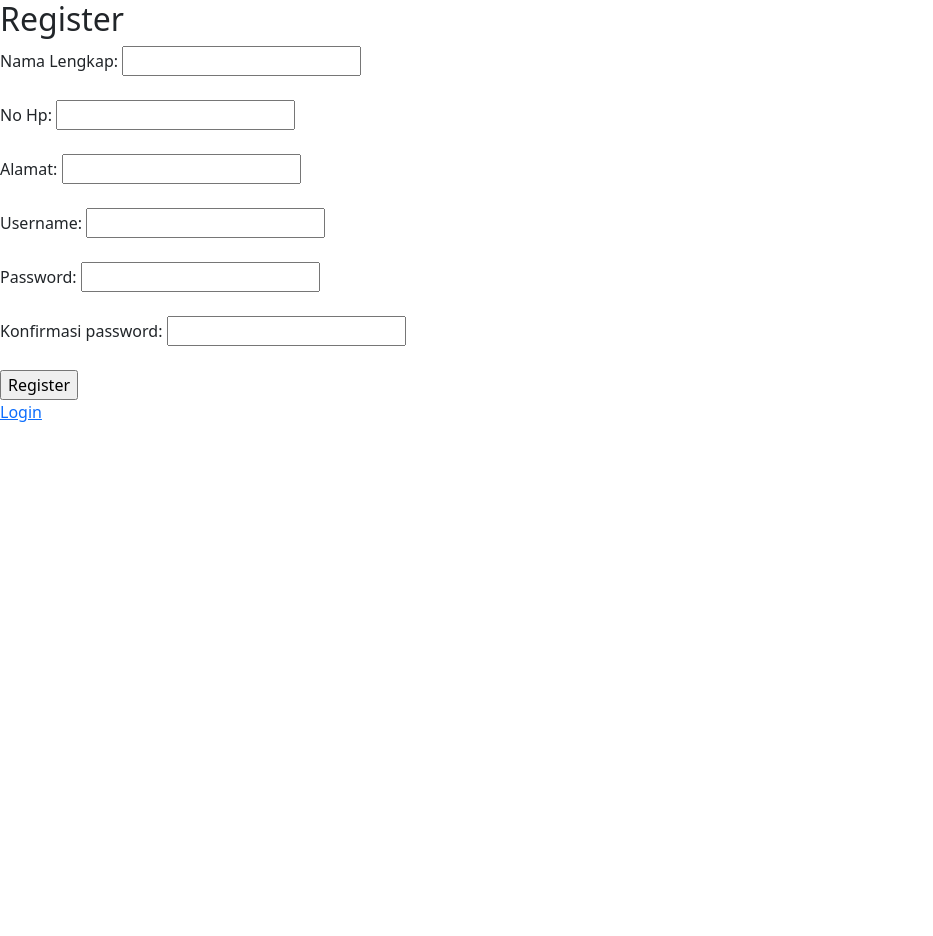
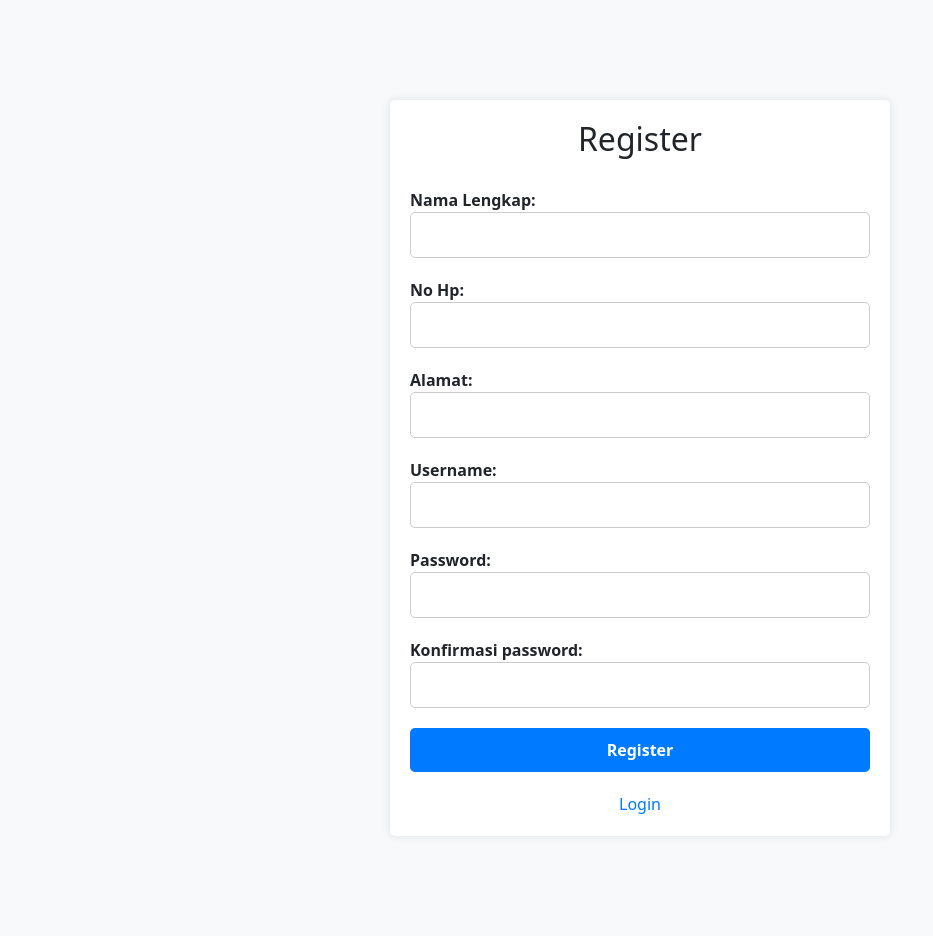
Before and after one commit to PBLHADAH/accounting_web, a PHP site: page /register.php in a window 1280 px wide. Shown: the whole page, without its empty margins (0-933 px from the left). Before the commit the page ends 422 px from the top, so only its background shows below. Run offline with PHP 8.4, Linux system fonts and the light colour scheme.

Commit message:
hanif update tampilan register

```diff
--- a/register.php
+++ b/register.php
@@ -3,27 +3,91 @@
 <head>
     <title>Registration Page</title>
     <link href="https://cdn.jsdelivr.net/npm/bootstrap@5.3.0-alpha3/dist/css/bootstrap.min.css" rel="stylesheet" integrity="sha384-KK94CHFLLe+nY2dmCWGMq91rCGa5gtU4mk92HdvYe+M/SXH301p5ILy+dN9+nJOZ" crossorigin="anonymous">
+    <style>
+        body {
+            background-color: #f8f9fa;
+        }
+
+        .container {
+            max-width: 500px;
+            margin: 100px auto;
+            padding: 20px;
+            background-color: #fff;
+            border-radius: 5px;
+            box-shadow: 0 0 10px rgba(0, 0, 0, 0.1);
+        }
+
+        h2 {
+            text-align: center;
+            margin-bottom: 30px;
+        }
+
+        label {
+            font-weight: bold;
+        }
+
+        input[type="text"],
+        input[type="password"] {
+            width: 100%;
+            padding: 10px;
+            border-radius: 5px;
+            border: 1px solid #ccc;
+            margin-bottom: 20px;
+        }
+
+        input[type="submit"] {
+            width: 100%;
+            padding: 10px;
+            border-radius: 5px;
+            background-color: #007bff;
+            color: #fff;
+            font-weight: bold;
+            border: none;
+        }
+
+        input[type="submit"]:hover {
+            background-color: #0069d9;
+            cursor: pointer;
+        }
+
+        a {
+            display: block;
+            text-align: center;
+            margin-top: 20px;
+            color: #007bff;
+            text-decoration: none;
+        }
+    </style>
 </head>
 <body>
+    <div class="container">
         <h2>Register</h2>
         <form method="POST" action="register.php">
-        <label>Nama Lengkap:</label>
-        <input type="text" name="nama_lengkap" required><br><br>
-        <label>No Hp:</label>
-        <input type="text" name="no_hp" required><br><br>
-        <label>Alamat:</label>
-        <input type="text" name="alamat" required><br><br>
+            <label for="nama_lengkap">Nama Lengkap:</label>
+            <input type="text" id="nama_lengkap" name="nama_lengkap" required>
+
+            <label for="no_hp">No Hp:</label>
+            <input type="text" id="no_hp" name="no_hp" required>
+
+            <label for="alamat">Alamat:</label>
+            <input type="text" id="alamat" name="alamat" required>
+
             <label for="username">Username:</label>
-        <input type="text" id="username" name="username" required><br><br>
+            <input type="text" id="username" name="username" required>
+
             <label for="password">Password:</label>
-        <input type="password" id="password" name="password" required><br><br>
-        <label for="password">Konfirmasi password:</label>
-        <input type="password" name="konfirmasi" required><br><br>
+            <input type="password" id="password" name="password" required>
+
+            <label for="konfirmasi">Konfirmasi password:</label>
+            <input type="password" id="konfirmasi" name="konfirmasi" required>
+
             <input type="submit" value="Register">
         </form>
         <a href="login.php">Login</a>
+    </div>
 </body>
 </html>
+
 <?php
 // Establish a connection to the database
 require 'koneksi.php';
```
Lines whose indentation alone changed are shown as unchanged.
